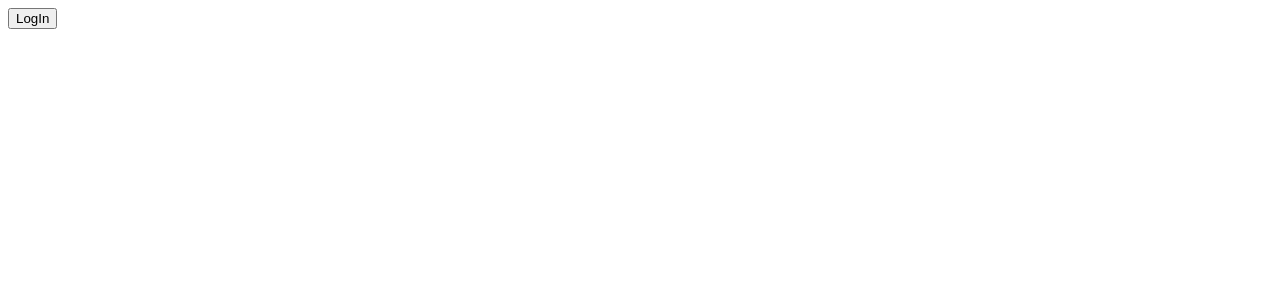
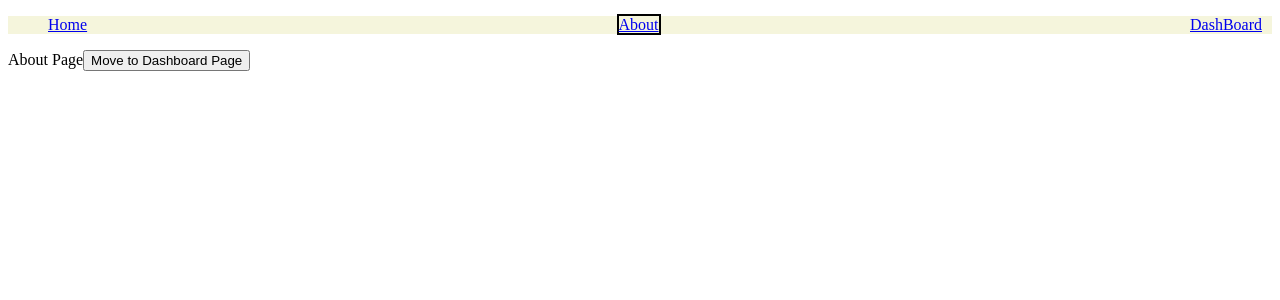
Before and after one commit to vasoya-nihal/React-rivised, a React (Vite) app: page /about in a window 1280 px wide. Shown: the top 300 px of the page. Built offline with nearby package versions, Linux system fonts and the light colour scheme.

Commit message:
all routing, nested routing , useparams,use navigate,navbar,outlet

```diff
--- a/package.json
+++ b/package.json
@@ -11,7 +11,8 @@
   },
   "dependencies": {
     "react": "^19.1.0",
-    "react-dom": "^19.1.0"
+    "react-dom": "^19.1.0",
+    "react-router-dom": "^7.7.0"
   },
   "devDependencies": {
     "@eslint/js": "^9.30.1",
--- a/src/App.jsx
+++ b/src/App.jsx
@@ -13,6 +13,76 @@ import ParentToChildFun from "./component/ParentToChildFun";
 import { useState } from "react";
 import StateLifting from "./component/StateLifting";
 import ConditionalRendering from "./component/ConditionalRendering";
+
+//
+//
+//
+//
+//
+//
+import Home from "./component/Home";
+import About from "./component/About";
+import Dashboard from "./component/Dashboard";
+import NavBar from "./component/NavBar";
+import ParamComp from "./component/ParamComp";
+import Courses from "./component/Courses";
+import MockTest from "./component/MockTest";
+import Reports from "./component/Reports";
+import { createBrowserRouter, RouterProvider } from "react-router-dom";
+
+const router = createBrowserRouter([
+  {
+    path: "/",
+    element: (
+      <div>
+        <NavBar />
+        <Home />
+      </div>
+    ),
+  },
+
+  {
+    path: "/about",
+    element: (
+      <div>
+        <NavBar />
+        <About />
+      </div>
+    ),
+  },
+  {
+    path: "/dashboard",
+    element: (
+      <div>
+        <NavBar />
+        <Dashboard />
+      </div>
+    ),
+    children: [
+      {
+        path: "courses",
+        element: <Courses />,
+      },
+      {
+        path: "mocktest",
+        element: <MockTest />,
+      },
+      {
+        path: "reports",
+        element: <Reports />,
+      },
+    ],
+  },
+  {
+    path: "/student/:id",
+    element: (
+      <div>
+        <NavBar />
+        <ParamComp />
+      </div>
+    ),
+  },
+]);
 
 function App() {
   // const [count, setCount] = useState(0);
@@ -59,7 +129,16 @@ function App() {
       {/* <p>I am inside Parent component and value of a nmae is {name}</p> */}
       {/* </div> */}
 
-      <ConditionalRendering />
+      {/* <ConditionalRendering /> */}
+
+      {/*  */}
+
+      {/*  */}
+
+      {/*  */}
+      <div>
+        <RouterProvider router={router} />
+      </div>
     </>
   );
 }
--- /dev/null
+++ b/src/component/About.jsx
@@ -0,0 +1,17 @@
+import React from "react";
+import { useNavigate } from "react-router-dom";
+
+const About = () => {
+  const Navigate = useNavigate();
+  const handleClick = () => {
+    Navigate("/dashboard");
+  };
+  return (
+    <div>
+      About Page
+      <button onClick={handleClick}>Move to Dashboard Page</button>
+    </div>
+  );
+};
+
+export default About;
--- /dev/null
+++ b/src/component/Courses.jsx
@@ -0,0 +1,7 @@
+import React from "react";
+
+const Courses = () => {
+  return <div>Courses Page</div>;
+};
+
+export default Courses;
--- /dev/null
+++ b/src/component/Dashboard.jsx
@@ -0,0 +1,13 @@
+import React from "react";
+import { Outlet } from "react-router-dom";
+
+const Dashboard = () => {
+  return (
+    <div>
+      Dashboard Page
+      <Outlet />
+    </div>
+  );
+};
+
+export default Dashboard;
--- /dev/null
+++ b/src/component/Home.jsx
@@ -0,0 +1,17 @@
+import React from "react";
+import { useNavigate } from "react-router-dom";
+
+const Home = () => {
+  const Navigate = useNavigate();
+  const handleclick = () => {
+    Navigate("/about");
+  };
+  return (
+    <div>
+      Home Page
+      <button onClick={handleclick}>Move to About Page</button>
+    </div>
+  );
+};
+
+export default Home;
--- /dev/null
+++ b/src/component/MockTest.jsx
@@ -0,0 +1,7 @@
+import React from "react";
+
+const MockTest = () => {
+  return <div>Mock Test Page</div>;
+};
+
+export default MockTest;
--- /dev/null
+++ b/src/component/NavBar.css
@@ -0,0 +1,11 @@
+ul {
+  list-style: none;
+  display: flex;
+  justify-content: space-between;
+  padding-right: 10px;
+  background-color: beige;
+}
+
+.active-link {
+  border: 2px solid black;
+}
--- /dev/null
+++ b/src/component/NavBar.jsx
@@ -0,0 +1,39 @@
+import React from "react";
+import { Link, NavLink } from "react-router-dom";
+import "./NavBar.css";
+const NavBar = () => {
+  return (
+    <div>
+      <ul>
+        <li>
+          <NavLink
+            to="/"
+            className={({ isActive }) => (isActive ? "active-link" : "")}
+          >
+            Home
+          </NavLink>
+        </li>
+
+        <li>
+          <NavLink
+            to="/about"
+            className={({ isActive }) => (isActive ? "active-link" : "")}
+          >
+            About
+          </NavLink>
+        </li>
+
+        <li>
+          <NavLink
+            to="/dashboard"
+            className={({ isActive }) => (isActive ? "active-link" : "")}
+          >
+            DashBoard
+          </NavLink>
+        </li>
+      </ul>
+    </div>
+  );
+};
+
+export default NavBar;
--- /dev/null
+++ b/src/component/ParamComp.jsx
@@ -0,0 +1,9 @@
+import React from "react";
+import { useParams } from "react-router-dom";
+
+const ParamComp = () => {
+  const { id } = useParams();
+  return <div>params:{id}</div>;
+};
+
+export default ParamComp;
--- /dev/null
+++ b/src/component/Reports.jsx
@@ -0,0 +1,11 @@
+import React from "react";
+
+const Reports = () => {
+  return (
+    <div>
+      <h1>Reports Page</h1>
+    </div>
+  );
+};
+
+export default Reports;
```
Also changed, not shown: 1 other file (tests, documents, lock files or other folders).
